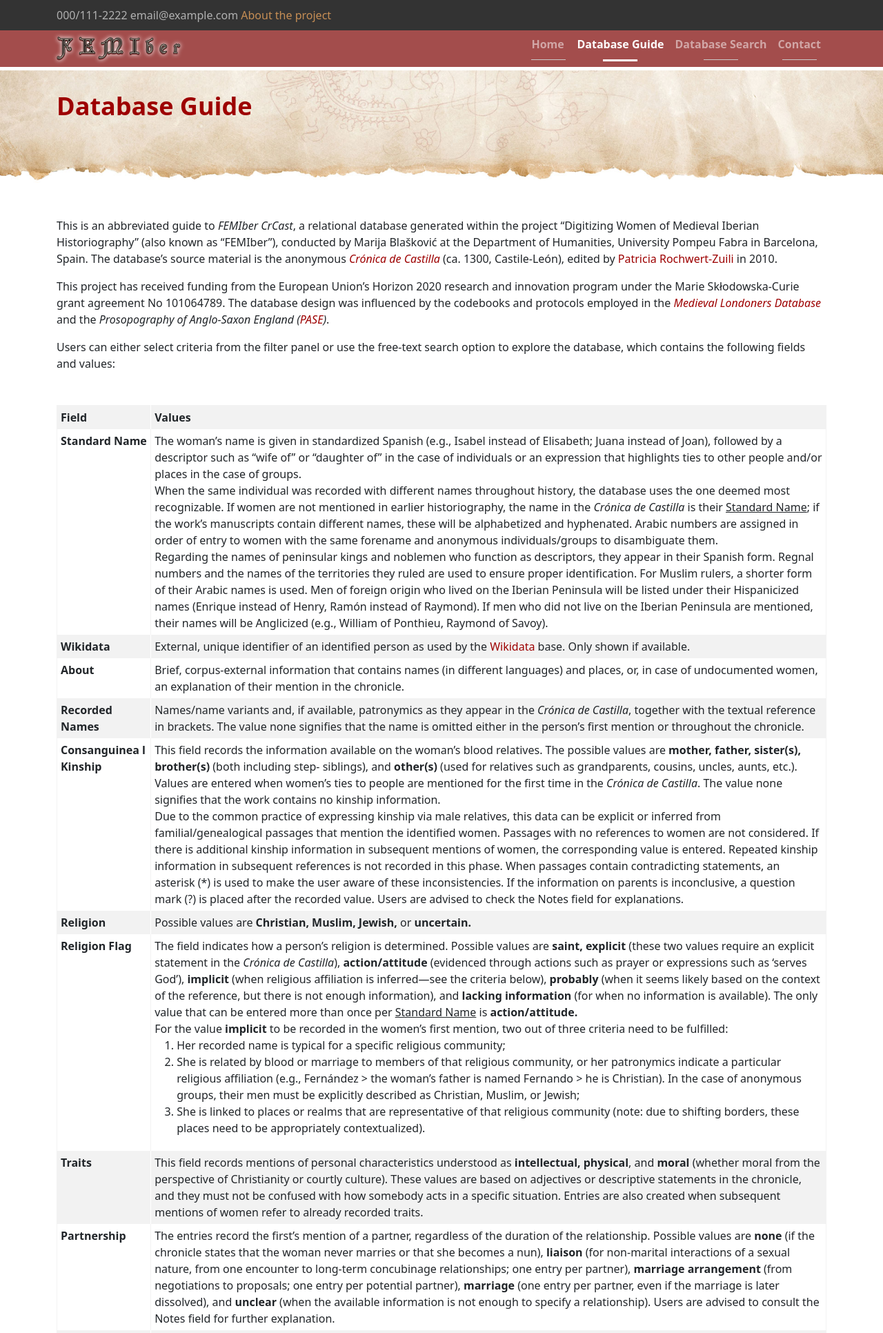
After one commit to miiihaaas/Femiber, a Flask app: page /database_guide in a window 1280 px wide. The commit adds this page. Shown: the top 1932 px of the page at 69% size. Run offline with Flask 3, Linux system fonts and the light colour scheme; some libraries are stand-ins or nearby versions.

Commit message:
Miki_3.2

```diff
--- a/femiber/main/routes.py
+++ b/femiber/main/routes.py
@@ -336,9 +336,9 @@ def about():
     return render_template('about.html')
 
 
-@main.route('/database_codebook')
-def database_codebook():
-    return render_template('database_codebook.html')
+@main.route('/database_guide')
+def database_guide():
+    return render_template('database_guide.html')
 
 
 @main.route('/unidecode_test')
--- a/femiber/static/femiber.css
+++ b/femiber/static/femiber.css
@@ -3,6 +3,10 @@ body { background-color: #333333; }
 .pad-0 { padding: 0 !important; }
 .gap-10 { gap: 10px; }
 .h-center-col { display: flex; flex-direction: column; justify-content: center; }
+.cursor-pointer { cursor: pointer; }
+.mw-50 { max-width: 50%; }
+.mw-40 { max-width: 40%; }
+.mw-30 { max-width: 30%; }
 a { color: #9d0000; text-decoration: none; }
 a:hover { color: #9d0000; }
 .top-bar { background-color: #333333; color: #b1b1b1; padding: 10px 0; }
@@ -73,7 +77,6 @@ span.result-case:hover { color: #809a3b; }
 .activeradio { cursor: pointer; }
 .activeradio:hover { background-color: #6b8131; }
 .disabledradio { opacity: 0.5; cursor: not-allowed; }
-.checkedradio {  }
 
 input[type=radio], input[type=checkbox] { display: none; }
 .custom-radio { display: inline-block; width: 20px; height: 20px; background-color: #bfcc9d; border-radius: 50%; margin-right: 10px; position: relative; margin-bottom: -4px;}
@@ -98,6 +101,14 @@ input[type=checkbox]:checked + .custom-checkbox::after { display: block; }
 .site-footer .navbar-nav li a { color: #c68e55; text-decoration: none; }
 .site-footer .navbar-nav li a:hover { color: #fe8f1e; }
 
+.criteria-explanation { border: 1px solid #f2f2f2; }
+.criteria-explanation td, .criteria-explanation th { vertical-align: top; padding: 5px;}
+.criteria-explanation tr:nth-child(odd) { background-color: #f2f2f2; }
+.criteria-explanation tr:nth-child(even) { background-color: #ffffff; }
+.criteria-explanation td:first-child { font-weight: bold; }
+.criteria-explanation tr:nth-child(odd) td:first-child { border-right: 1px solid #fff; }
+.criteria-explanation tr:nth-child(even) td:first-child { border-right: 1px solid #f2f2f2; }
+
 @media (min-width: 992px) {
     .filter-box { position: sticky; top: 10px; }
     .filterby label { max-width: 170px; margin: -3px 0 4px 0; }
--- /dev/null
+++ b/femiber/templates/database_guide.html
@@ -0,0 +1,135 @@
+{% extends "layout.html" %}
+{% block content %}
+
+<div class="page-title">
+    <div class="container">
+        <h1>Database Guide</h1>
+        <!--<p>
+            Sed ut perspiciatis unde omnis iste natus error sit voluptatem accusantium doloremque laudantium, totam rem aperiam, eaque ipsa quae ab illo
+            inventore veritatis et quasi architecto beatae vitae dicta sunt explicabo. Nemo enim ipsam voluptatem quia voluptas sit aspernatur aut odit aut fugit,
+            sed quia consequuntur magni dolores.
+        </p>-->
+    </div>
+</div>
+
+<div class="wrapper d-flex align-items-stretch">
+    <main role="main" class="container">
+        <div class="row">
+            <div class="col-md-12">
+                <p>
+                    This is an abbreviated guide to <em>FEMIber CrCast</em>, a relational database generated within the project
+                    “Digitizing Women of Medieval Iberian Historiography” (also known as “FEMIber”), conducted by
+                    Marija Blašković at the Department of Humanities, University Pompeu Fabra in Barcelona, Spain. The
+                    database’s source material is the anonymous <a href="https://es.wikipedia.org/wiki/Cr%C3%B3nica_de_Castilla" target="_blank"><em>Crónica de Castilla</em></a> (ca. 1300, Castile-León), edited by
+                    <a href="https://books.openedition.org/esb/63" target="_blank">Patricia Rochwert-Zuili</a> in 2010.
+                </p>
+                <p>
+                    This project has received funding from the European Union’s Horizon 2020 research and innovation
+                    program under the Marie Skłodowska-Curie grant agreement No 101064789. The database design was
+                    influenced by the codebooks and protocols employed in the <a href="https://medievallondoners.ace.fordham.edu/search/" target="_blank"><em>Medieval Londoners Database</em></a> and the
+                    </a><em>Prosopography of Anglo-Saxon England (<a href="https://pase.ac.uk/" target="_blank">PASE</a>)</em>.
+                </p>
+                <p>
+                    Users can either select criteria from the filter panel or use the free-text search option to explore the
+                    database, which contains the following fields and values:
+                </p>
+                <table class="criteria-explanation mt-5 mb-5">
+                    <tr>
+                        <th style="border-right: 1px solid #fff;">Field</th>
+                        <th>Values</th>
+                    </tr>
+                    <tr>
+                        <td>Standard Name</td>
+                        <td>
+                            The woman’s name is given in standardized Spanish (e.g., Isabel instead of Elisabeth; Juana instead of Joan), followed by a descriptor such as “wife of” or “daughter of” in the case of individuals or an expression that highlights ties to other people and/or places in the case of groups.<br>
+                            When the same individual was recorded with different names throughout history, the database uses the one deemed most recognizable. If women are not mentioned in earlier historiography, the name in the <em>Crónica de Castilla</em> is their <u>Standard Name</u>; if the work’s manuscripts contain different names, these will be alphabetized and hyphenated. Arabic numbers are assigned in order of entry to women with the same forename and anonymous individuals/groups to disambiguate them.<br>
+                            Regarding the names of peninsular kings and noblemen who function as descriptors, they appear in their Spanish form. Regnal numbers and the names of the territories they ruled are used to ensure proper identification. For Muslim rulers, a shorter form of their Arabic names is used. Men of foreign origin who lived on the Iberian Peninsula will be listed under their Hispanicized names (Enrique instead of Henry, Ramón instead of Raymond). If men who did not live on the Iberian Peninsula are mentioned, their names will be Anglicized (e.g., William of Ponthieu, Raymond of Savoy).
+                        </td>
+                    </tr>
+                    <tr>
+                        <td>Wikidata</td>
+                        <td>External, unique identifier of an identified person as used by the <a href="https://www.wikidata.org/wiki/Wikidata:Main_Page" target="_blanc">Wikidata</a> base. Only shown if available.</td>
+                    </tr>
+                    <tr>
+                        <td>About</td>
+                        <td>Brief, corpus-external information that contains names (in different languages) and places, or, in case of undocumented women, an explanation of their mention in the chronicle.</td>
+                    </tr>
+                    <tr>
+                        <td>Recorded Names</td>
+                        <td>Names/name variants and, if available, patronymics as they appear in the <em>Crónica de Castilla</em>, together with the textual reference in brackets. The value none signifies that the name is omitted either in the person’s first mention or throughout the chronicle.</td>
+                    </tr>
+                    <tr>
+                        <td>Consanguinea l Kinship</td>
+                        <td>
+                            This field records the information available on the woman’s blood relatives. The possible values are <strong>mother, father, sister(s), brother(s)</strong> (both including step- siblings), and <strong>other(s)</strong> (used for relatives such as grandparents, cousins, uncles, aunts, etc.). Values are entered when women’s ties to people are mentioned for the first time in the <em>Crónica de Castilla</em>. The value none signifies that the work contains no kinship information.<br>
+                            Due to the common practice of expressing kinship via male relatives, this data can be explicit or inferred from familial/genealogical passages that mention the identified women. Passages with no references to women are not considered. If there is additional kinship information in subsequent mentions of women, the corresponding value is entered. Repeated kinship information in subsequent references is not recorded in this phase. When passages contain contradicting statements, an asterisk (*) is used to make the user aware of these inconsistencies. If the information on parents is inconclusive, a question mark (?) is placed after the recorded value. Users are advised to check the Notes field for explanations.
+                        </td>
+                    </tr>
+                    <tr>
+                        <td>Religion</td>
+                        <td>Possible values are <strong>Christian, Muslim, Jewish,</strong> or <strong>uncertain.</strong></td>
+                    </tr>
+                    <tr>
+                        <td>Religion Flag</td>
+                        <td>
+                            The field indicates how a person’s religion is determined. Possible values are <strong>saint, explicit</strong> (these two values require an explicit statement in the <em>Crónica de Castilla</em>), <strong>action/attitude</strong> (evidenced through actions such as prayer or expressions such as ‘serves God’), <strong>implicit</strong> (when religious affiliation is inferred—see the criteria below), <strong>probably</strong> (when it seems likely based on the context of the reference, but there is not enough information), and <strong>lacking information</strong> (for when no information is available). The only value that can be entered more than once per <u>Standard Name</u> is <strong>action/attitude.</strong><br>
+                            For the value <strong>implicit</strong> to be recorded in the women’s first mention, two out of three criteria need to be fulfilled:
+                            <ol>
+                            <li>Her recorded name is typical for a specific religious community;
+                            <li>She is related by blood or marriage to members of that religious community, or her patronymics indicate a particular religious affiliation (e.g., Fernández &gt; the woman’s father is named Fernando &gt; he is Christian). In the case of anonymous groups, their men must be explicitly described as Christian, Muslim, or Jewish;</li>
+                            <li>She is linked to places or realms that are representative of that religious community (note: due to shifting borders, these places need to be appropriately contextualized).</li>
+                            </ol>
+                        </td>
+                    </tr>
+                    <tr>
+                        <td>Traits</td>
+                        <td>This field records mentions of personal characteristics understood as <strong>intellectual, physical</strong>, and <strong>moral</strong> (whether moral from the perspective of Christianity or courtly culture). These values are based on adjectives or descriptive statements in the chronicle, and they must not be confused with how somebody acts in a specific situation. Entries are also created when subsequent mentions of women refer to already recorded traits.</td>
+                    </tr>
+                    <tr>
+                        <td>Partnership</td>
+                        <td>The entries record the first’s mention of a partner, regardless of the duration of the relationship. Possible values are <strong>none</strong> (if the chronicle states that the woman never marries or that she becomes a nun), <strong>liaison</strong> (for non-marital interactions of a sexual nature, from one encounter to long-term concubinage relationships; one entry per partner), <strong>marriage arrangement</strong> (from negotiations to proposals; one entry per potential partner), <strong>marriage</strong> (one entry per partner, even if the marriage is later dissolved), and <strong>unclear</strong> (when the available information is not enough to specify a relationship). Users are advised to consult the Notes field for further explanation.</td>
+                    </tr>
+                    <tr>
+                        <td>Motherhood</td>
+                        <td>Possible values are <strong>no children</strong> (when a woman is explicitly described as not having offspring), <strong>pregnancy</strong> (when it is explicitly mentioned; one entry per partner/child), <strong>children</strong> (one entry per partner, irrespective of the number of children), <strong>unclear</strong> (when motherhood is uncertain, usually due to textual ambiguities). If additional offspring are mentioned for the first time at a later point, a new record with the value <strong>children</strong> is made.</td>
+                    </tr>
+                    <tr>
+                        <td>Physical Violence</td>
+                        <td>This field refers to instances of violence done to or by the women in the chronicle. Possible values are <strong>assault, rape, murder, mourning,</strong> and <strong>captivity.</strong></td>
+                    </tr>
+                    <tr>
+                        <td>Passing Away</td>
+                        <td>Possible values are <strong>death</strong> (not applicable to saints), <strong>resting place</strong> (information on the location), <strong>funeral</strong> (the value is recorded when non-locative burial details are provided; not applicable to saints), <strong>translation</strong> (only for saints).</td>
+                    </tr>
+                    <tr>
+                        <td>Case Summary</td>
+                        <td>This free-text field contextualizes or summarizes in English the quoted excerpt, which was used to generate the previously listed data. It includes important names and events to facilitate searching and provide context for the entered values.</td>
+                    </tr>
+                    <tr>
+                        <td>Excerpt</td>
+                        <td>This field contains quotes from the <em>Crónica de Castilla</em>. Omissions are signaled by an ellipsis ( … ). The quoted text is from manuscript P, while forward slashes enclose textual variants from manuscript G.</td>
+                    </tr>
+                    <tr>
+                        <td>Reference</td>
+                        <td>This field provides bibliographical references based on the 2010 edition of the <em>Crónica de Castilla</em> by Rochwert-Zuili. Roman numbers designate reigns/chapters, and Arabic numbers rubrics. The letters <strong>P</strong> and <strong>G</strong> in brackets indicate textual variants in those two manuscripts.</td>
+                    </tr>
+                    <tr>
+                        <td>Notes</td>
+                        <td>This field contains additional information helpful to the user.</td>
+                    </tr>
+                    <tr>
+                        <td>Further Exploration</td>
+                        <td>This field provides a list of chapters the recorded women are mentioned in.</td>
+                    </tr>
+                </table>
+                <p>This guide has been adapted to improve the user’s experience. A full, detailed codebook can be delivered upon request.</p>
+            </div>
+        </div>
+    </main>
+</div>
+
+{% endblock content%}
+
+{% block scripts %}
+
+{% endblock %}
--- a/femiber/templates/database_search.html
+++ b/femiber/templates/database_search.html
@@ -432,7 +432,7 @@
         </div>
     </div>
     <div class="col" id="no-results">
-        <img src="../static/img/banner-4-2.jpg" class="d-flex mx-auto" style="max-height: 50vh;">
+        <img src="../static/img/ahn-segment.jpg" class="d-flex mx-auto" style="max-height: 50vh;">
     </div>
     {% if criteria_options or filter_search_value %}
     <div class="col" id="search-results">
--- a/femiber/templates/layout.html
+++ b/femiber/templates/layout.html
@@ -61,7 +61,7 @@
                         <div class="navbar-nav">
                             <ul class="navbar-nav">
                                 <li class="nav-item"><a class="nav-link" href="/">Home</a></li>
-                                <li class="nav-item"><a class="nav-link" href="{{ url_for('main.database_codebook') }}">Database Codebook</a></li>
+                                <li class="nav-item"><a class="nav-link" href="{{ url_for('main.database_guide') }}">Database Guide</a></li>
                                 <li class="nav-item"><a class="nav-link" href="{{ url_for('main.database_search') }}">Database Search</a></li>
                                 <!--<li class="nav-item"><a class="nav-link disabled" href="#">Data visualizations</a></li>-->
                                 <li class="nav-item"><a class="nav-link" href="{{ url_for('main.contact') }}">Contact</a></li>
@@ -86,7 +86,7 @@
                 <p>&copy; 2024 Femiber. All rights reserved.</p>
                 <ul class="navbar-nav">
                     <li class="nav-item"><a class="nav-link" href="/">Home</a></li>
-                    <li class="nav-item"><a class="nav-link" href="{{ url_for('main.database_codebook') }}">Database Codebook</a></li>
+                    <li class="nav-item"><a class="nav-link" href="{{ url_for('main.database_guide') }}">Database Guide</a></li>
                     <li class="nav-item"><a class="nav-link" href="{{ url_for('main.database_search') }}">Database Search</a></li>
                     <!--<li class="nav-item"><a class="nav-link disabled" href="#">Data visualizations</a></li>-->
                     <li class="nav-item"><a class="nav-link" href="{{ url_for('main.contact') }}">Contact</a></li>
```
Also changed, not shown: femiber/templates/about.html (+12 -9 lines), femiber/templates/database_codebook.html (deleted, +0 -29 lines), femiber/templates/home.html (+43 -26 lines), femiber/static/img/ahn-left-segment.jpg (added), femiber/static/img/ahn-right-segment.jpg (added), femiber/static/img/ahn-segment.jpg (added), femiber/static/img/bnf-espagnol-12-f.jpg (added), femiber/static/img/hero-slider-1.png (added), femiber/static/img/hero-slider-2.png (added).
